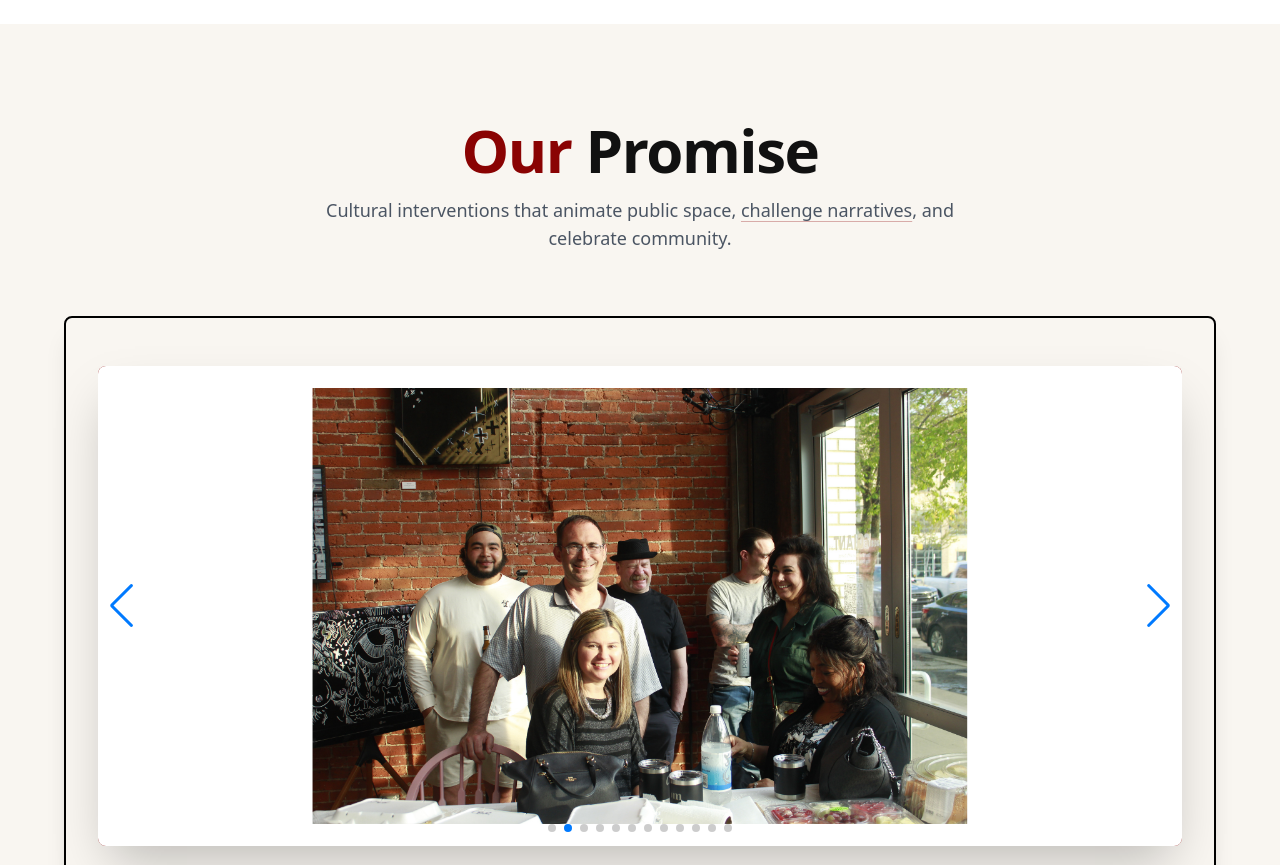
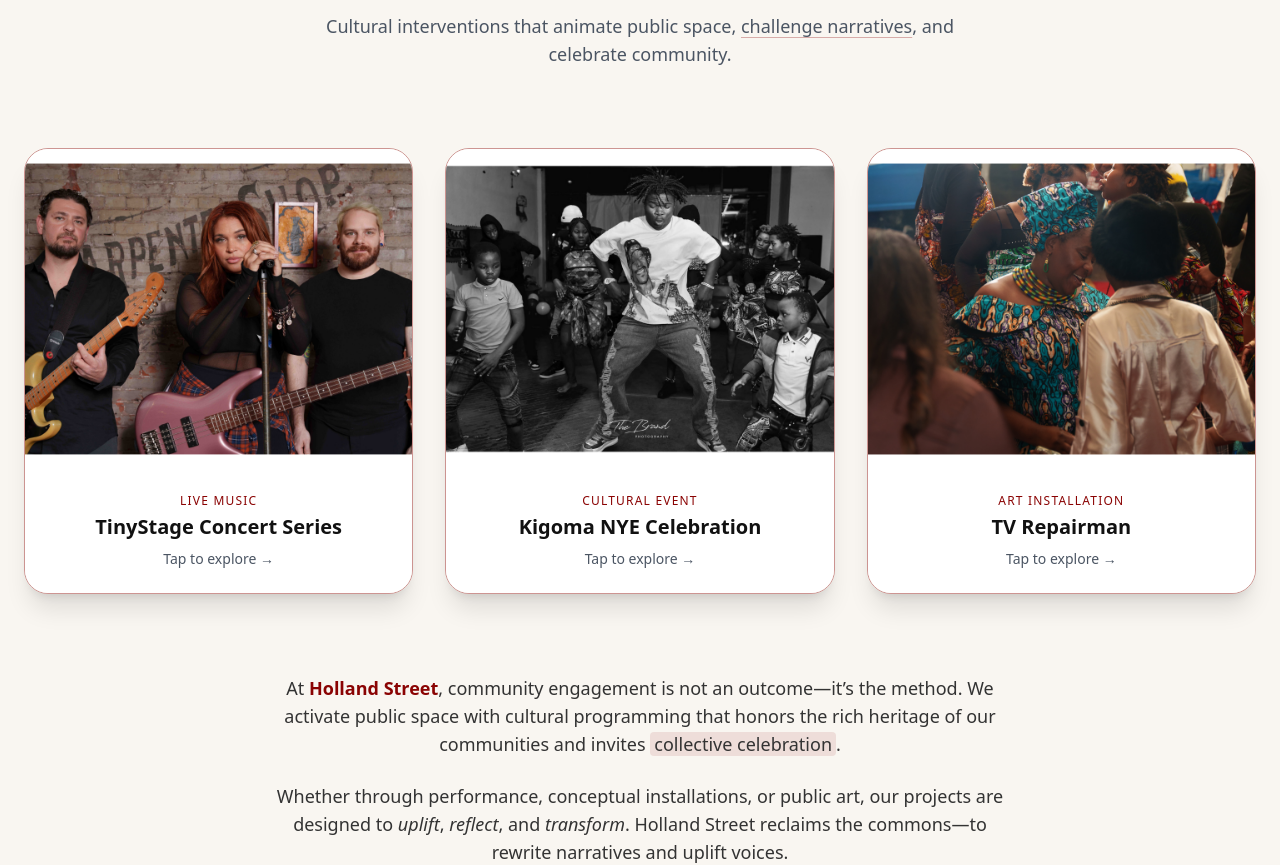
Before and after one commit to theDrummerperson/hs2-new, a Next.js app: page / in a window 1280 px wide. Shown: the part 920-1785 px from the top of the page. Built offline with nearby package versions, Linux system fonts and the light colour scheme.

Commit message:
“fartsfussdcskxert”

```diff
--- a/components/HeroBanner.jsx
+++ b/components/HeroBanner.jsx
@@ -8,6 +8,7 @@ const images = [
   '/gallery/dejablue.png',
   '/gallery/kigoma.png',
   '/gallery/dejalive.png',
+  '/gallery/Kig-2.png',
   '/gallery/kagoma.png',
 ];
 
--- /dev/null
+++ b/components/Projects.jsx
@@ -0,0 +1,147 @@
+'use client';
+
+import Image from 'next/image';
+import Link from 'next/link';
+import { useEffect, useState } from 'react';
+import { Dialog, DialogTitle } from '@headlessui/react';
+import { useRouter } from 'next/navigation';
+import { Swiper, SwiperSlide } from 'swiper/react';
+import { motion } from 'framer-motion';
+import 'swiper/css';
+
+const projects = [
+  {
+    title: 'TinyStage Concert Series',
+    label: 'Live Music',
+    href: '/tinystage',
+    img: '/gallery/dejablue.png',
+  },
+  {
+    title: 'Kigoma NYE Celebration',
+    label: 'Cultural Event',
+    href: '/kigoma',
+    img: '/gallery/kigoma.png',
+  },
+  {
+    title: 'TV Repairman',
+    label: 'Art Installation',
+    href: '/tv-repairman',
+    img: '/gallery/kagoma.png',
+  },
+];
+
+export default function Projects() {
+  const [selectedProject, setSelectedProject] = useState(null);
+  const router = useRouter();
+
+  useEffect(() => {
+    if (typeof window !== 'undefined' && window.innerWidth < 640 && selectedProject) {
+      router.push(selectedProject.href);
+      setSelectedProject(null);
+    }
+  }, [selectedProject, router]);
+
+  return (
+    <>
+      <div className="block sm:hidden">
+        <Swiper spaceBetween={20} slidesPerView={1} className="pb-4">
+          {projects.map(({ title, label, img, href }, index) => (
+            <SwiperSlide key={title}>
+              <button
+                onClick={() => setSelectedProject({ title, label, img, href })}
+                className="w-full block rounded-3xl overflow-hidden border border-[#8A0303]/40 focus:outline-none"
+              >
+                <Image
+                  src={img}
+                  alt={title}
+                  width={400}
+                  height={300}
+                  className="object-cover w-full h-64"
+                />
+                <div className="bg-white p-4 text-left">
+                  <p className="text-xs text-[#8A0303] uppercase font-medium">{label}</p>
+                  <h3 className="text-lg font-semibold text-[#111]">{title}</h3>
+                </div>
+              </button>
+            </SwiperSlide>
+          ))}
+        </Swiper>
+      </div>
+
+      <div className="hidden sm:grid grid-cols-1 sm:grid-cols-2 lg:grid-cols-3 gap-8">
+        {projects.map(({ title, label, href, img }, index) => (
+          <motion.div
+            key={title}
+            initial={{ opacity: 0, y: 40 }}
+            whileInView={{ opacity: 1, y: 0 }}
+            transition={{ duration: 0.6, delay: index * 0.2 }}
+            viewport={{ once: true }}
+          >
+            <button
+              onClick={() => setSelectedProject({ title, label, img, href })}
+              className="group relative block rounded-3xl overflow-hidden shadow-xl border border-[#8A0303]/40 hover:scale-[1.02] active:scale-[0.98] transition-transform duration-300 w-full h-full focus:outline-none focus:ring-2 focus:ring-[#8A0303]"
+              aria-label={`View more about ${title}`}
+            >
+              <Image
+                src={img}
+                alt={title}
+                width={600}
+                height={400}
+                className="object-cover w-full h-80"
+                loading="lazy"
+              />
+              <div className="relative p-6 bg-white">
+                <p className="text-xs uppercase tracking-widest text-[#8A0303] font-medium mb-1">{label}</p>
+                <h3 className="text-xl font-bold text-[#111] mb-2">{title}</h3>
+                <p className="text-sm text-gray-600">Tap to explore →</p>
+              </div>
+            </button>
+          </motion.div>
+        ))}
+      </div>
+
+      <Dialog open={!!selectedProject} onClose={() => setSelectedProject(null)} className="fixed inset-0 z-50 overflow-y-auto">
+        <div className="flex items-center justify-center min-h-screen px-4">
+          <Dialog.Overlay className="fixed inset-0 bg-black bg-opacity-50" />
+
+          {selectedProject && (
+            <div className="relative bg-[#F9F6F1] rounded-2xl max-w-md w-full mx-auto overflow-hidden shadow-xl z-50">
+              <button
+                onClick={() => setSelectedProject(null)}
+                className="absolute top-4 right-4 text-[#8A0303] font-bold text-xl"
+              >
+                ×
+              </button>
+
+              <DialogTitle className="sr-only">{selectedProject.title}</DialogTitle>
+
+              <div className="w-full aspect-video">
+                <Image
+                  src={selectedProject.img}
+                  alt={selectedProject.title}
+                  fill
+                  className="object-cover rounded-t-2xl"
+                />
+              </div>
+
+              <div className="p-6">
+                <p className="text-xs uppercase tracking-widest text-[#8A0303] font-medium mb-1">
+                  {selectedProject.label}
+                </p>
+                <h2 className="text-2xl font-bold text-[#111] mb-4">
+                  {selectedProject.title}
+                </h2>
+                <Link
+                  href={selectedProject.href}
+                  className="inline-block bg-[#8A0303] text-white px-4 py-2 rounded-md text-sm hover:bg-[#6c0202] transition"
+                >
+                  Visit Project →
+                </Link>
+              </div>
+            </div>
+          )}
+        </div>
+      </Dialog>
+    </>
+  );
+}
--- a/package.json
+++ b/package.json
@@ -6,6 +6,7 @@
     "start": "next start"
   },
   "dependencies": {
+    "@headlessui/react": "^2.2.2",
     "@heroicons/react": "^1.0.5",
     "emailjs-com": "^3.2.0",
     "framer-motion": "^12.9.4",
--- a/pages/index.js
+++ b/pages/index.js
@@ -2,9 +2,9 @@ import Head from "next/head";
 import Header from "../components/Header";
 import Footer from "../components/Footer";
 import HeroBanner from "../components/HeroBanner";
-import GalleryLightbox from "../components/GalleryLightbox";
 import { motion } from "framer-motion";
 import ContactForm from "../components/ContactForm";
+import Projects from '../components/Projects';
 import { useRouter } from "next/router";
 
 export default function Home() {
@@ -23,23 +23,21 @@ export default function Home() {
         <Header />
 
         {/* About Section */}
-        <section id="about" className="relative text-[#222] min-h-screen sm:min-h-[800px]">
- {/* Hero Banner */}
+        <section id="about" className="relative text-[#222] min-h-screen sm:min-h-[600px]">
           <HeroBanner />
-
         </section>
 
         {/* Projects Section */}
-        <section id="projects" className="relative min-h-screen px-6 py-24 bg-[#F9F6F1] overflow-hidden">
+        <section id="projects" className="relative px-6 py-28 bg-[#F9F6F1] overflow-hidden">
           <div className="absolute top-0 left-1/2 -translate-x-1/2 h-1 w-3/4 bg-gradient-to-r from-[#F9F6F1] via-[#F9F6F1] to-[#F9F6F1] rounded-full z-0"></div>
 
-          <div className="relative z-10 max-w-6xl mx-auto">
-            {/* Animated Heading */}
+          <div className="relative z-10 max-w-7xl mx-auto">
+            {/* Section Title */}
             <motion.div
               initial={{ opacity: 0, y: 40 }}
               whileInView={{ opacity: 1, y: 0 }}
               transition={{ duration: 0.6 }}
-              className="text-center mb-16"
+              className="text-center mb-20"
             >
               <h2 className="text-5xl sm:text-6xl font-extrabold tracking-tight text-[#111]">
                 <span className="text-[#8A0303]">Our</span> Promise
@@ -49,18 +47,14 @@ export default function Home() {
               </p>
             </motion.div>
 
-            {/* Lightbox Gallery */}
+            {/* Project Gallery */}
             <motion.div
               initial={{ opacity: 0, scale: 0.95 }}
               whileInView={{ opacity: 1, scale: 1 }}
               transition={{ duration: 0.5, delay: 0.2 }}
-              className="mb-12"
+              className="mb-20"
             >
-              <div className="relative isolate w-full bg-[#F9F6F1] py- shadow-xl border-[#000000] border-2 rounded-lg">
-                <div className="max-w-6xl mx-auto px-4">
-                  <GalleryLightbox />
-                </div>
-              </div>
+              <Projects />
             </motion.div>
 
             {/* Description Text */}
@@ -71,17 +65,17 @@ export default function Home() {
               className="max-w-3xl mx-auto text-center text-[#333] text-base sm:text-lg leading-relaxed px-4"
             >
               <p className="mb-6">
-                At <span className="font-semibold text-[#8A0303]">Holland Street</span>, community engagement is not an outcome—it’s the method.
-                We activate public space with cultural programming that honors the rich heritage of our communities and invites <span className="bg-[#8A0303]/10 px-1 rounded">collective celebration</span>.
+                At <span className="font-semibold text-[#8A0303]">Holland Street</span>, community engagement is not an outcome—it’s the method. We activate public space with cultural programming that honors the rich heritage of our communities and invites <span className="bg-[#8A0303]/10 px-1 rounded">collective celebration</span>.
               </p>
               <p>
-                Whether through performance, conceptual installations, or public art, our projects are designed to
-                <span className="italic"> uplift</span>, <span className="italic"> reflect</span>, and <span className="italic">transform</span>.
-                Holland Street reclaims the commons—to rewrite narratives and uplift voices.
+                Whether through performance, conceptual installations, or public art, our projects are designed to <span className="italic">uplift</span>, <span className="italic">reflect</span>, and <span className="italic">transform</span>. Holland Street reclaims the commons—to rewrite narratives and uplift voices.
               </p>
             </motion.div>
+          </div>
+        </section>
 
-            {/* Call to Action */}
+        {/* Contact Section */}
+        <section id="contact" className="min-h-screen px-6 py-20 bg-[#F9F6F1]">
           <motion.div
             initial={{ opacity: 0, y: 20 }}
             whileInView={{ opacity: 1, y: 0 }}
@@ -95,11 +89,6 @@ export default function Home() {
               Connect With Us →
             </a>
           </motion.div>
-          </div>
-        </section>
-
-        {/* Contact Section */}
-        <section id="contact" className="min-h-screen px-6 py-20 bg-[#F9F6F1]">
           <ContactForm />
         </section>
       </main>
```
Also changed, not shown: 1 other file (tests, documents, lock files or other folders). Lines whose indentation alone changed are shown as unchanged.
